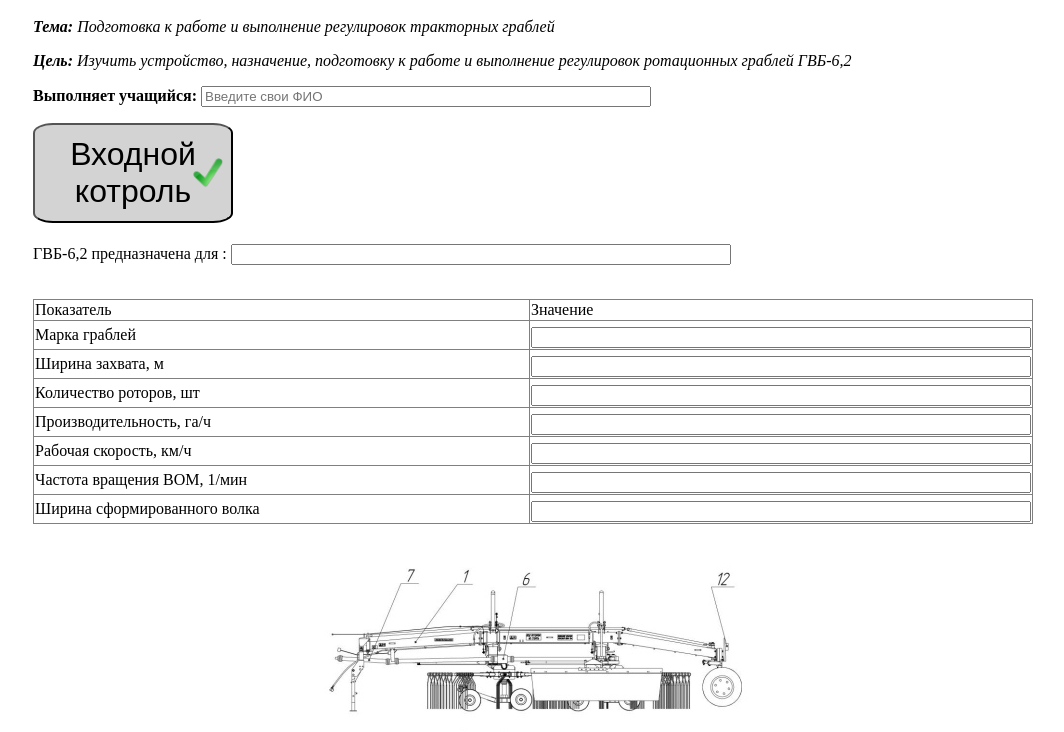
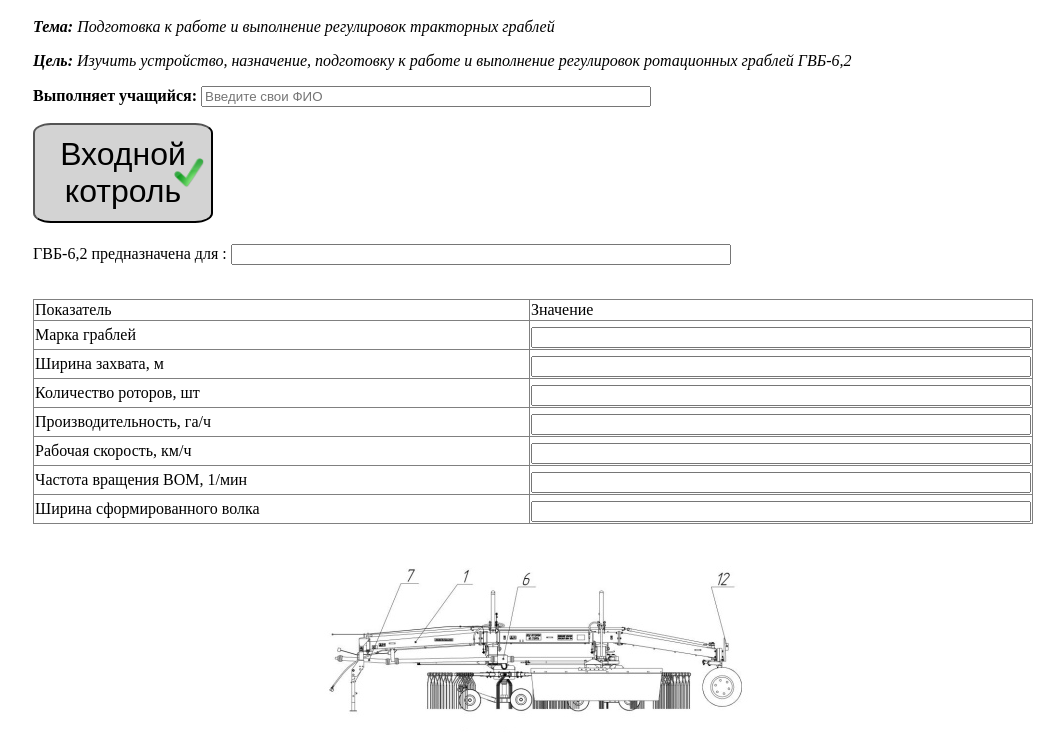
Before and after one commit to a1ann/Grab.github.io, a plain HTML site: page index.htm in a window 1280 px wide. Shown: the part 40-772 px from the top of the page, without its empty margins (107-1171 px from the left). Drawn offline with Linux system fonts and the light colour scheme.

Commit message:
Add files via upload

```diff
--- a/index.htm
+++ b/index.htm
@@ -1,40 +1,12 @@
 <html><head>
 <meta http-equiv="content-type" content="text/html; charset=UTF-8"><title>Грабли ротационные</title>
     <link rel="stylesheet" href="styles.css">
-</head><style>
-    body {
-    padding: 0;
-    margin: 0;
-    width: 1000px;
-    margin-left: auto;
-    margin-right: auto;
-
-}
-form input {
-    width: 500px;
-    margin-top: 5px;
-}
-input.fio {
-    width: 450px;
-}
-
-
-.input-control {
-    background: url(w256h2561339195649Check256x256.png) no-repeat;
-    background-size: 30px 30px;
-    background-position: 95% 50%;
-    }
-.add-button {
-    width: 100px;
-    height: 30px;
-
-    }
-    </style><body><h1 style="text-align: center;"><strong>Лабораторная работа № 22</strong></h1>
+</head><body><h1 style="text-align: center;"><strong>Лабораторная работа № 22</strong></h1>
 <p><strong><em>Тема:&nbsp;</em></strong><em>Подготовка к работе и выполнение регулировок тракторных граблей</em></p>
 <p><em><strong>Цель:&nbsp;</strong>Изучить устройство, назначение, подготовку к работе и выполнение регулировок ротационных граблей ГВБ-6,2</em></p>
 <p><strong>Выполняет учащийся:</strong> <input class="fio" type="text" size="40" placeholder="Введите свои ФИО"> </p>
 <form>
-  <button class="input-control" style="height:100px;width:200px">Входной котроль</button>
+  <button onclick="window.open('https://youtube.com','_blank')"  class="input-control first-image">Входной котроль</button>
 <p>ГВБ-6,2 предназначена для : <input type="text" size="100"></p>
 <br>
 <table style="border-collapse: collapse; width: 100%;" border="1">
@@ -129,6 +101,7 @@ input.fio {
 	 length++ ;
 	};
 	</script>
+
 <h3>Подготовка к работе и регулировки</h3>
 <ol>
   <li>Регулировка зазора между концами зубьев граблин и почвойосуществляется с помощью механизма: <input type="text" size="30"></li>
@@ -144,7 +117,7 @@ input.fio {
 <input type="button" value="Печать" onclick="print()"></input>
 </form>
     <script src="script.js"></script>
-        <link rel="stylesheet" href="styles.css">
+    <link rel="stylesheet" href="styles.css">
 
     </body>
 
--- a/styles.css
+++ b/styles.css
@@ -16,12 +16,24 @@ input.fio {
 
 
 .input-control {
-    background: url(w256h2561339195649Check256x256.png) no-repeat;
+    background-repeat: no-repeat;
     background-size: 30px 30px;
     font-size: 32px;
     background-position: 95% 50%;
+    width: 180px;
+    height: 100px;
+    }
+.first-image {
+    background: url(w256h2561339195649Check256x256.png) no-repeat;
+    background-size: 30px 30px;
+    background-position: 95% 50%;
+}
+.second-image {
+    background: url(gratis-png-equipo-iconos-encuesta-metodologia-diseno-de-icono-encuesta.png) no-repeat;
 
-    }
+
+    background-position: 95% 50%;
+}
 
 .add-button {
     width: 100px;
@@ -34,3 +46,11 @@ input.fio {
     background-color: lightgray;
     color: #000;
 }
+/*
+.input-control:active {
+    background: url(gratis-png-equipo-iconos-encuesta-metodologia-diseno-de-icono-encuesta.png) no-repeat;
+    background-size: 30px 30px;
+    font-size: 32px;
+    background-position: 95% 50%;
+
+}
```
Also changed, not shown: script.js (+6 -16 lines), gratis-png-equipo-iconos-encuesta-metodologia-diseno-de-icono-encuesta.png (added).
